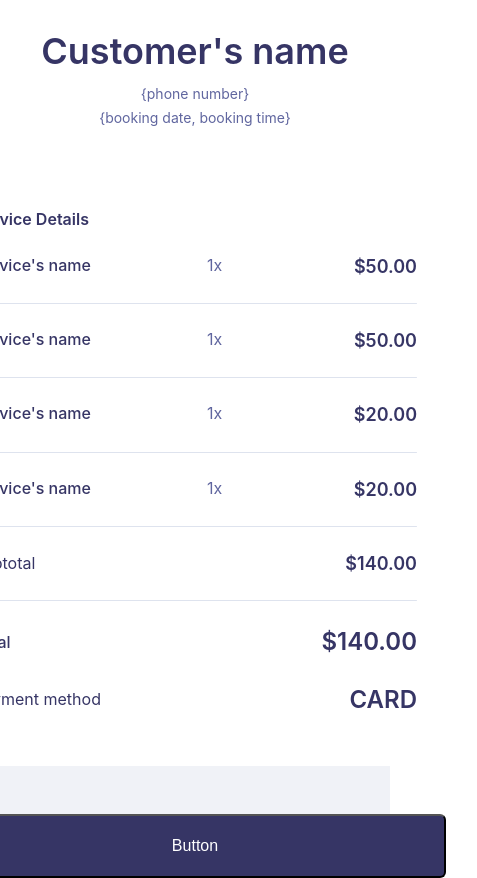
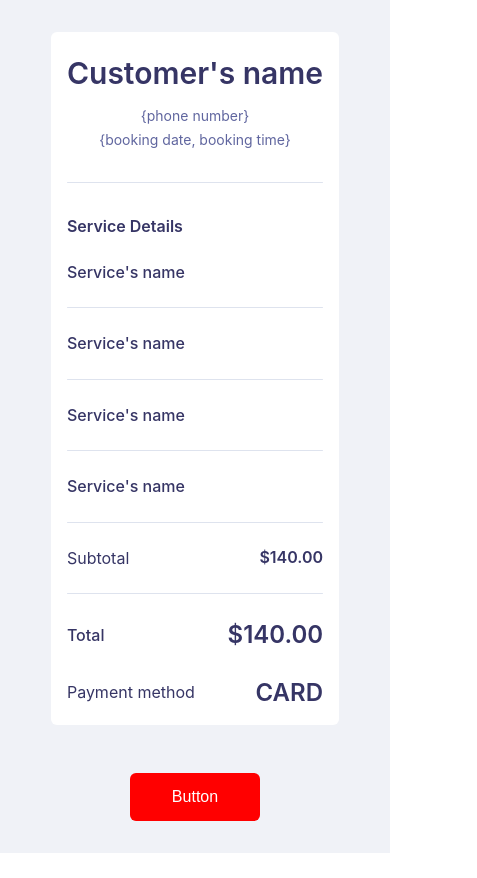
Before and after one commit to NguyenDangKhoa3118410198/webfigma, a React (Create React App) app: page / in a window 390 px wide. Shown: the whole page, 477 px wide, since content can reach past the window. After the commit the page ends 853 px from the top, so only its background shows below. Built offline with nearby package versions, Linux system fonts and the light colour scheme.

Commit message:
install gulp sass &responsive for booking details

```diff
--- a/package.json
+++ b/package.json
@@ -34,5 +34,10 @@
       "last 1 firefox version",
       "last 1 safari version"
     ]
+  },
+  "devDependencies": {
+    "gulp": "^5.0.0",
+    "gulp-sass": "^5.1.0",
+    "sass": "^1.75.0"
   }
 }
--- a/src/App.js
+++ b/src/App.js
@@ -1,4 +1,4 @@
-import "./App.css";
+import "./styles/css/App.css";
 
 function App() {
    return (
@@ -29,10 +29,6 @@ function App() {
                            <div className="content-servive-details">
                               <div className="service-and-price">
                                  <p className="services">Service's name</p>
-                                 <div className="price-and-quanlity">
-                                    <p className="quanlity">1x</p>
-                                    <p className="price">$50.00</p>
-                                 </div>
                               </div>
                            </div>
                            <div className="booking-divider"></div>
@@ -41,10 +37,6 @@ function App() {
                            <div className="content-servive-details">
                               <div className="service-and-price">
                                  <p className="services">Service's name</p>
-                                 <div className="price-and-quanlity">
-                                    <p className="quanlity">1x</p>
-                                    <p className="price">$50.00</p>
-                                 </div>
                               </div>
                            </div>
                            <div className="booking-divider"></div>
@@ -53,10 +45,6 @@ function App() {
                            <div className="content-service-details">
                               <div className="service-and-price">
                                  <p className="services">Service's name</p>
-                                 <div className="price-and-quanlity">
-                                    <p className="quanlity">1x</p>
-                                    <p className="price">$20.00</p>
-                                 </div>
                               </div>
                            </div>
                            <div className="booking-divider"></div>
@@ -65,10 +53,6 @@ function App() {
                            <div className="content-servive-details">
                               <div className="service-and-price">
                                  <p className="services">Service's name</p>
-                                 <div className="price-and-quanlity">
-                                    <p className="quanlity">1x</p>
-                                    <p className="price">$20.00</p>
-                                 </div>
                               </div>
                            </div>
                            <div className="booking-divider"></div>
--- a/src/index.css
+++ /dev/null
@@ -1,13 +0,0 @@
-body {
-  margin: 0;
-  font-family: -apple-system, BlinkMacSystemFont, 'Segoe UI', 'Roboto', 'Oxygen',
-    'Ubuntu', 'Cantarell', 'Fira Sans', 'Droid Sans', 'Helvetica Neue',
-    sans-serif;
-  -webkit-font-smoothing: antialiased;
-  -moz-osx-font-smoothing: grayscale;
-}
-
-code {
-  font-family: source-code-pro, Menlo, Monaco, Consolas, 'Courier New',
-    monospace;
-}
--- a/src/index.js
+++ b/src/index.js
@@ -1,6 +1,5 @@
 import React from "react";
 import ReactDOM from "react-dom/client";
-import "./index.css";
 import App from "./App";
 
 const root = ReactDOM.createRoot(document.getElementById("root"));
--- /dev/null
+++ b/src/styles/css/App.css
@@ -0,0 +1,189 @@
+* {
+  margin: 0;
+  padding: 0;
+  box-sizing: border-box;
+}
+
+body {
+  font-family: -apple-system, BlinkMacSystemFont, "Segoe UI", "Roboto", "Oxygen", "Ubuntu", "Cantarell", "Fira Sans", "Droid Sans", "Helvetica Neue", sans-serif;
+  -webkit-font-smoothing: antialiased;
+  -moz-osx-font-smoothing: grayscale;
+  text-rendering: optimizeSpeed;
+}
+
+button {
+  outline: none;
+  border: none;
+}
+
+.BookingApp {
+  min-height: 100vh;
+  font-family: "Inter";
+  font-weight: 600;
+  display: grid;
+  place-items: center;
+  background: #f0f2f7;
+}
+
+.booking-wrapper {
+  height: 100%;
+  width: 100%;
+  border-radius: 6px;
+  overflow: hidden;
+}
+
+.booking-container {
+  display: flex;
+  flex-direction: column;
+  align-items: center;
+  gap: 48px;
+  padding: 2rem;
+}
+
+.booking-information {
+  min-width: 50%;
+  color: #363565;
+  display: flex;
+  flex-direction: column;
+  gap: 2rem;
+  background-color: #fff;
+  border-radius: 6px;
+  padding: 1rem;
+}
+
+.booking-basic-inform {
+  display: flex;
+  flex-direction: column;
+  text-align: center;
+  gap: 8px;
+}
+
+.booking-customer-name {
+  font-size: 30px;
+  line-height: 50.4px;
+  text-align: center;
+  color: #363565;
+}
+
+.booking-customer-contact {
+  display: flex;
+  flex-direction: column;
+  gap: 4px;
+  font-weight: 400;
+  font-size: 14px;
+  line-height: 19.6px;
+  text-align: center;
+  color: #60669f;
+}
+
+.booking-divider {
+  width: 100%;
+  height: 1px;
+  border-radius: 6px;
+  background-color: #dee3ee;
+}
+
+.booking-details {
+  display: flex;
+  flex-direction: column;
+  gap: 24px;
+  justify-content: space-between;
+}
+
+.booking-service-details {
+  display: flex;
+  flex-direction: column;
+  gap: 24px;
+}
+
+.booking-service-title {
+  font-size: 16px;
+  line-height: 22.4px;
+  text-align: left;
+  color: #363565;
+}
+
+.content-service-details {
+  display: flex;
+  flex-direction: column;
+  gap: 24px;
+}
+
+.content-service-details .booking-divider {
+  margin: 0;
+}
+
+.service-and-price {
+  display: flex;
+  gap: 24px;
+}
+
+.services {
+  flex: 1;
+  font-size: 16px;
+  font-weight: 500;
+  line-height: 22.4px;
+  text-align: left;
+}
+
+/* .price-and-quanlity {
+  flex: 1;
+  display: flex;
+  justify-content: space-between;
+  gap: 24px;
+}
+
+.price {
+  display: flex;
+  align-items: center;
+  font-size: 18px;
+  line-height: 25.2px;
+  text-align: right;
+}
+
+.quanlity {
+  width: 40px;
+  height: 22px;
+  color: #60669f;
+  font-size: 16px;
+  font-weight: 400;
+  line-height: 22.4px;
+  text-align: left;
+} */
+.booking-balance {
+  display: flex;
+  justify-content: space-between;
+}
+
+.sub-total,
+.payment-method {
+  display: flex;
+  align-items: center;
+  font-size: 16px;
+  font-weight: 400;
+  line-height: 22.4px;
+  text-align: left;
+}
+
+.booking-button {
+  min-width: 40%;
+  height: 3rem;
+  border-radius: 6px;
+  font-size: 16px;
+  line-height: 22.4px;
+  text-align: center;
+  color: #fff;
+  background-color: red;
+}
+
+/* ========================== */
+.large-font {
+  font-size: 24px;
+  font-weight: 600;
+  line-height: 33.6px;
+  color: #363565;
+}
+
+.bold-text {
+  font-weight: 500;
+}
--- a/src/App.css
+++ b/src/styles/scss/App.scss
@@ -13,20 +13,34 @@ body {
    text-rendering: optimizeSpeed;
 }
 
+button {
+   outline: none;
+   border: none;
+}
+
+$textColor: #363565;
+$regular-font-weight: 400;
+
+@mixin flexCenter {
+   display: flex;
+   justify-content: center;
+   align-items: center;
+}
+
 .BookingApp {
-   width: 100%;
-   height: 100vh;
+   min-height: 100vh;
+   font-family: "Inter";
+   font-weight: 600;
+   display: grid;
+   place-items: center;
+   background: #f0f2f7;
 }
 
 .booking-wrapper {
+   height: 100%;
    width: 100%;
-   height: 100vh;
-   background: #f0f2f7;
-   display: flex;
-   justify-content: center;
-   align-items: center;
-   font-family: "Inter";
-   font-weight: 600;
+   border-radius: 6px;
+   overflow: hidden;
 }
 
 .booking-container {
@@ -34,17 +48,18 @@ body {
    flex-direction: column;
    align-items: center;
    gap: 48px;
+   padding: 2rem;
 }
 
 .booking-information {
-   width: 564px;
-   height: 800px;
-   color: #363565;
-   padding: 60px;
+   min-width: 50%;
+   color: $textColor;
    display: flex;
    flex-direction: column;
-   gap: 40px;
+   gap: 2rem;
    background-color: #fff;
+   border-radius: 6px;
+   padding: 1rem;
 }
 
 .booking-basic-inform {
@@ -55,17 +70,17 @@ body {
 }
 
 .booking-customer-name {
-   font-size: 36px;
+   font-size: 30px;
    line-height: 50.4px;
    text-align: center;
-   color: #363565;
+   color: $textColor;
 }
 
 .booking-customer-contact {
    display: flex;
    flex-direction: column;
    gap: 4px;
-   font-weight: 400;
+   font-weight: $regular-font-weight;
    font-size: 14px;
    line-height: 19.6px;
    text-align: center;
@@ -73,7 +88,7 @@ body {
 }
 
 .booking-divider {
-   width: 444px;
+   width: 100%;
    height: 1px;
    border-radius: 6px;
    background-color: #dee3ee;
@@ -96,7 +111,7 @@ body {
    font-size: 16px;
    line-height: 22.4px;
    text-align: left;
-   color: #363565;
+   color: $textColor;
 }
 
 .content-service-details {
@@ -122,7 +137,7 @@ body {
    text-align: left;
 }
 
-.price-and-quanlity {
+/* .price-and-quanlity {
   flex: 1;
   display: flex;
   justify-content: space-between;
@@ -145,7 +160,7 @@ body {
   font-weight: 400;
   line-height: 22.4px;
   text-align: left;
-}
+} */
 
 .booking-balance {
    display: flex;
@@ -157,20 +172,20 @@ body {
    display: flex;
    align-items: center;
    font-size: 16px;
-   font-weight: 400;
+   font-weight: $regular-font-weight;
    line-height: 22.4px;
    text-align: left;
 }
 
 .booking-button {
-   width: 502px;
-   height: 64px;
+   min-width: 40%;
+   height: 3rem;
    border-radius: 6px;
    font-size: 16px;
    line-height: 22.4px;
    text-align: center;
    color: #fff;
-   background-color: #363565;
+   background-color: red;
 }
 
 /* ========================== */
@@ -178,9 +193,9 @@ body {
    font-size: 24px;
    font-weight: 600;
    line-height: 33.6px;
-   color: #363565;
+   color: $textColor;
 }
 
 .bold-text {
-   font-weight: 500 !important;
+   font-weight: 500;
 }
```
Also changed, not shown: gulpfile.js (added, +15 -0 lines), 1 other file (tests, documents, lock files or other folders). Lines whose indentation alone changed are shown as unchanged.
